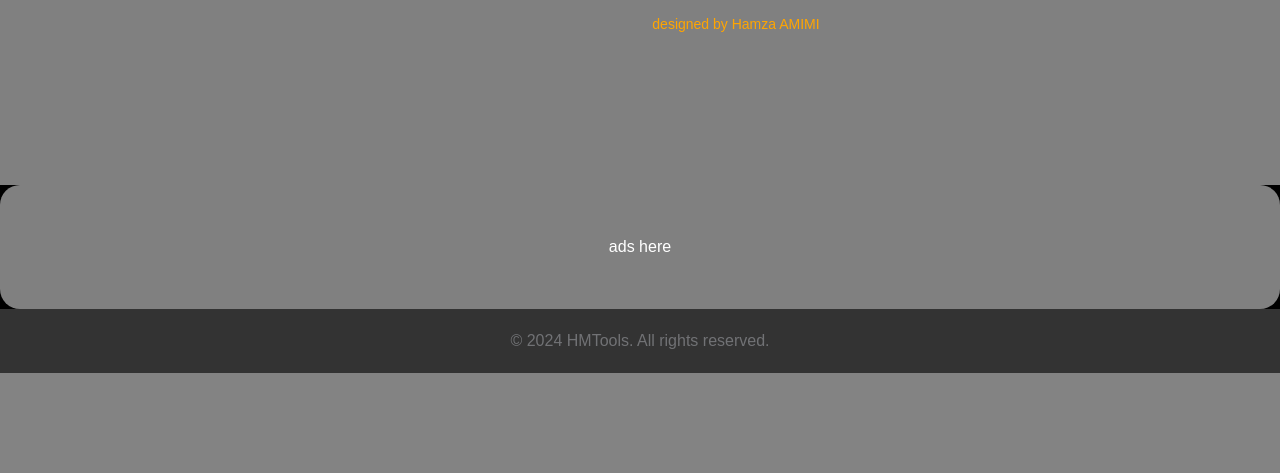
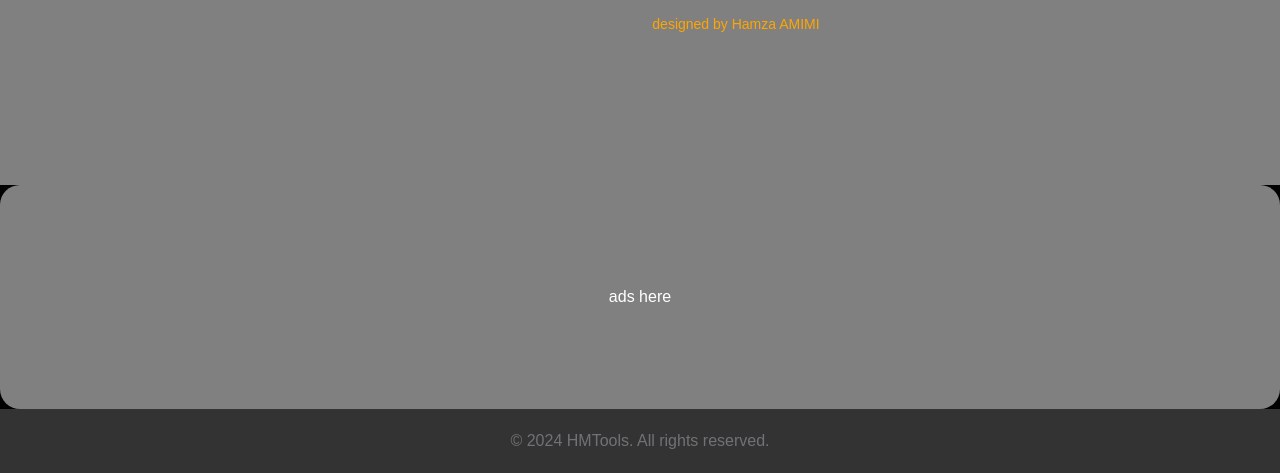
Before and after one commit to AmimiHamza/personal-portfolio, a Flask app: page / in a window 1280 px wide. Shown: the part 2350-2823 px from the top of the page. Before the commit the page ends 2723 px from the top, so only its background shows below. Run offline with Flask 3, Linux system fonts and the light colour scheme; some libraries are stand-ins or nearby versions; some web fonts are replaced.

Commit message:
fix:structre

```diff
--- a/templates/index.html
+++ b/templates/index.html
@@ -91,7 +91,7 @@
         left: 0;
         bottom: 0;
         width: 100%;
-        padding: 50px;
+        padding: 100px;
         color: #fff;
         text-align: center;
         background-color: gray;
--- a/templates/summary.html
+++ b/templates/summary.html
@@ -198,8 +198,7 @@
     <body>
         <iframe src="../static/pdf/AMIMI_Hamza_CV.pdf" width="100%" height="600px"></iframe>
     </body>
-    <div class="ads">
-      </div>
+
 
     <footer>
       <p>&copy; 2024 HMTools. All rights reserved.</p>
```
